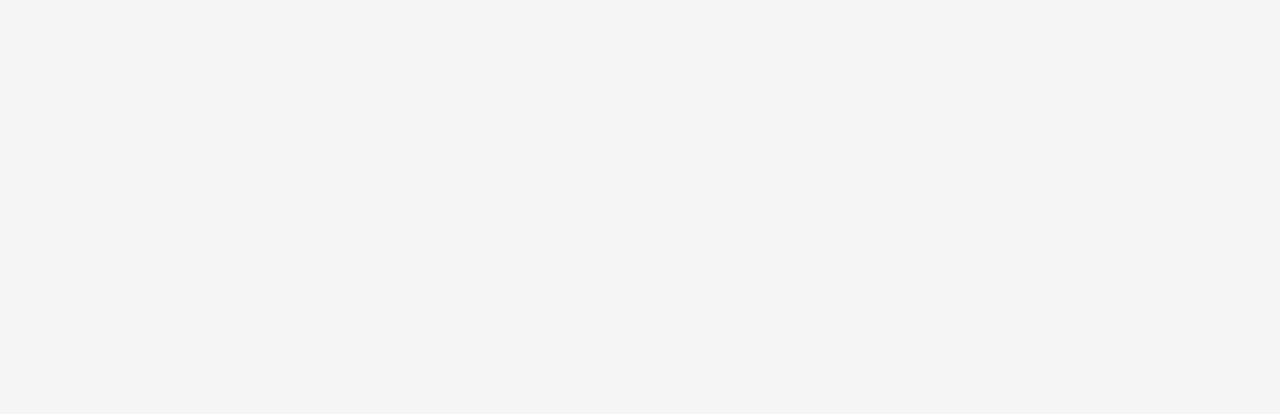
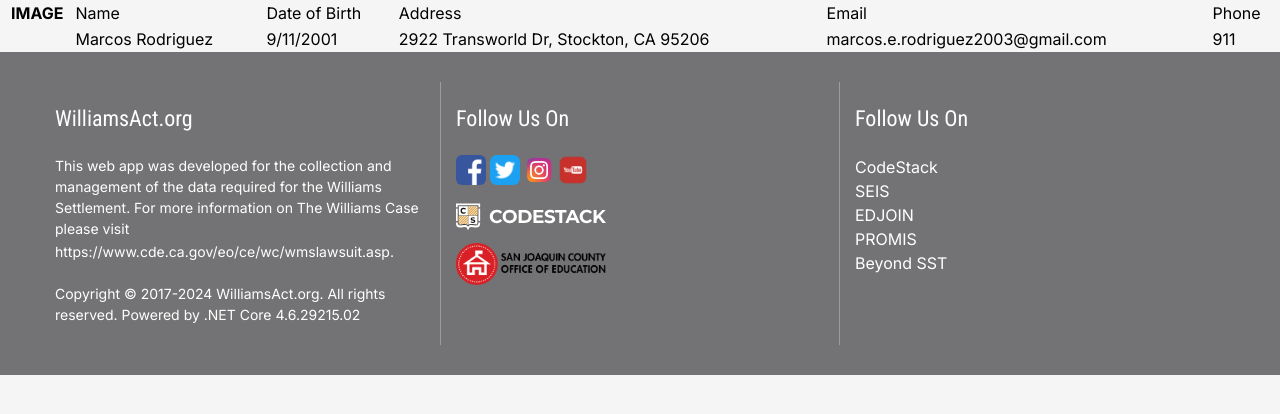
Before and after one commit to elizabeth-trotter/nextjsforms, a Next.js app: page /StudentDirectoryPage in a window 1280 px wide. Shown: the top 414 px of the page. Built offline with nearby package versions, Linux system fonts and the light colour scheme.

Commit message:
very small stuff

```diff
--- a/src/app/StudentDirectoryPage/page.tsx
+++ b/src/app/StudentDirectoryPage/page.tsx
@@ -1,9 +1,30 @@
+import FooterComponent from '@/components/FooterComponent/page'
 import React from 'react'
 
 const page = () => {
   return (
-    <div>
-
+    <div className='flex flex-col'>
+      <table>
+        <thead>
+            <th className=''> IMAGE</th>
+            <td>Name</td>
+            <td>Date of Birth</td>
+            <td>Address</td>
+            <td>Email</td>
+            <td>Phone</td>
+        </thead>
+        <tbody>
+          <tr>
+            <th className=''></th>
+            <td>Marcos Rodriguez</td>
+            <td>9/11/2001</td>
+            <td>2922 Transworld Dr, Stockton, CA 95206</td>
+            <td>marcos.e.rodriguez2003@gmail.com</td>
+            <td>911</td>
+          </tr>
+        </tbody>
+      </table>
+      <FooterComponent/>
     </div>
   )
 }
```
Also changed, not shown: public/Edit.png (added), public/Trash.png (added).
